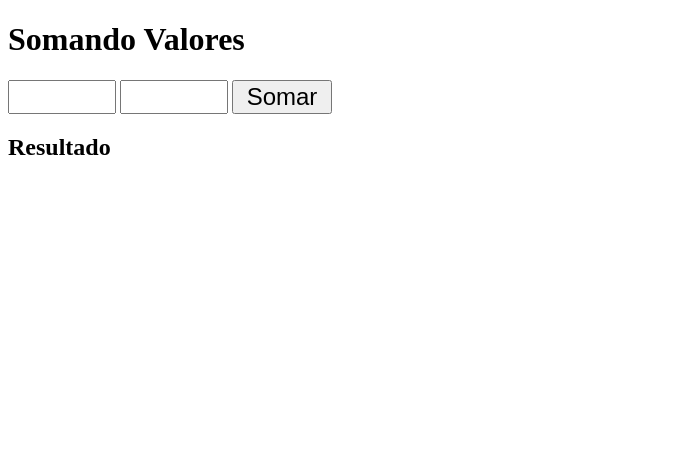
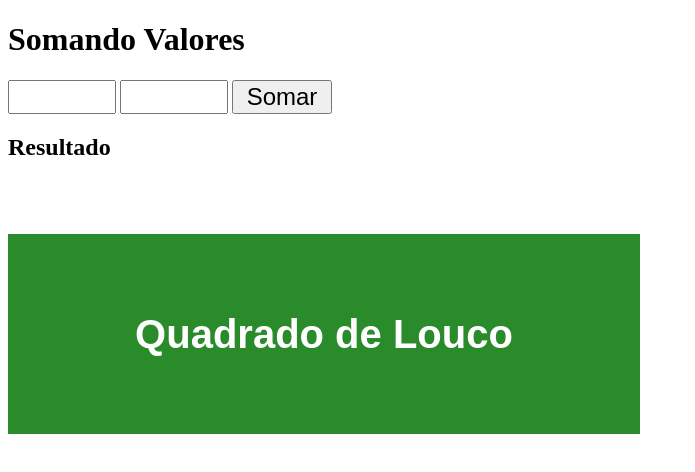
Before and after one commit to Manoel-DJS/JavaScript, a plain HTML site: page Aulas/aula10/ex007.html in a window 1280 px wide. Shown: the whole page, without its empty margins (0-695 px from the left). Drawn offline with Linux system fonts and the light colour scheme.

Commit message:
Update ex007.html
Ainda falta correções para deixar como um círculo, um bom progresso

```diff
--- a/Aulas/aula10/ex007.html
+++ b/Aulas/aula10/ex007.html
@@ -15,7 +15,21 @@
         }
         div#res{
             margin-top: 20px;
+            padding-bottom: 20px;
         }
+
+        div#dado{
+            margin: 0px;
+            font: normal 20pt Arial;
+            background-color: rgb(42, 139, 42);
+            color: white;
+            width: 50%;
+            height: 50%;
+            line-height: 200px;
+            text-align: center;
+
+        }
+
     </style>
 </head>
 <body>
@@ -28,7 +42,21 @@
         <h2>Resultado</h2>
     </div>
 
+    <div id="dado">
+        <h2>Quadrado de Louco</h2>
+    </div>
+
     <script>
+        var x = window.document.getElementById('dado')
+        x.addEventListener('mouseenter', entrar)
+
+        function entrar(){
+            var entrar = window.document.getElementById('dado')
+            entrar.innerText = 'passeando' // Sem parenteses
+            entrar.style.background='black'
+        }
+
+
         function somar() {
             var tn1 = window.document.getElementById('txtn1')
             var tn2 = window.document.querySelector('input#txtn2')
```
